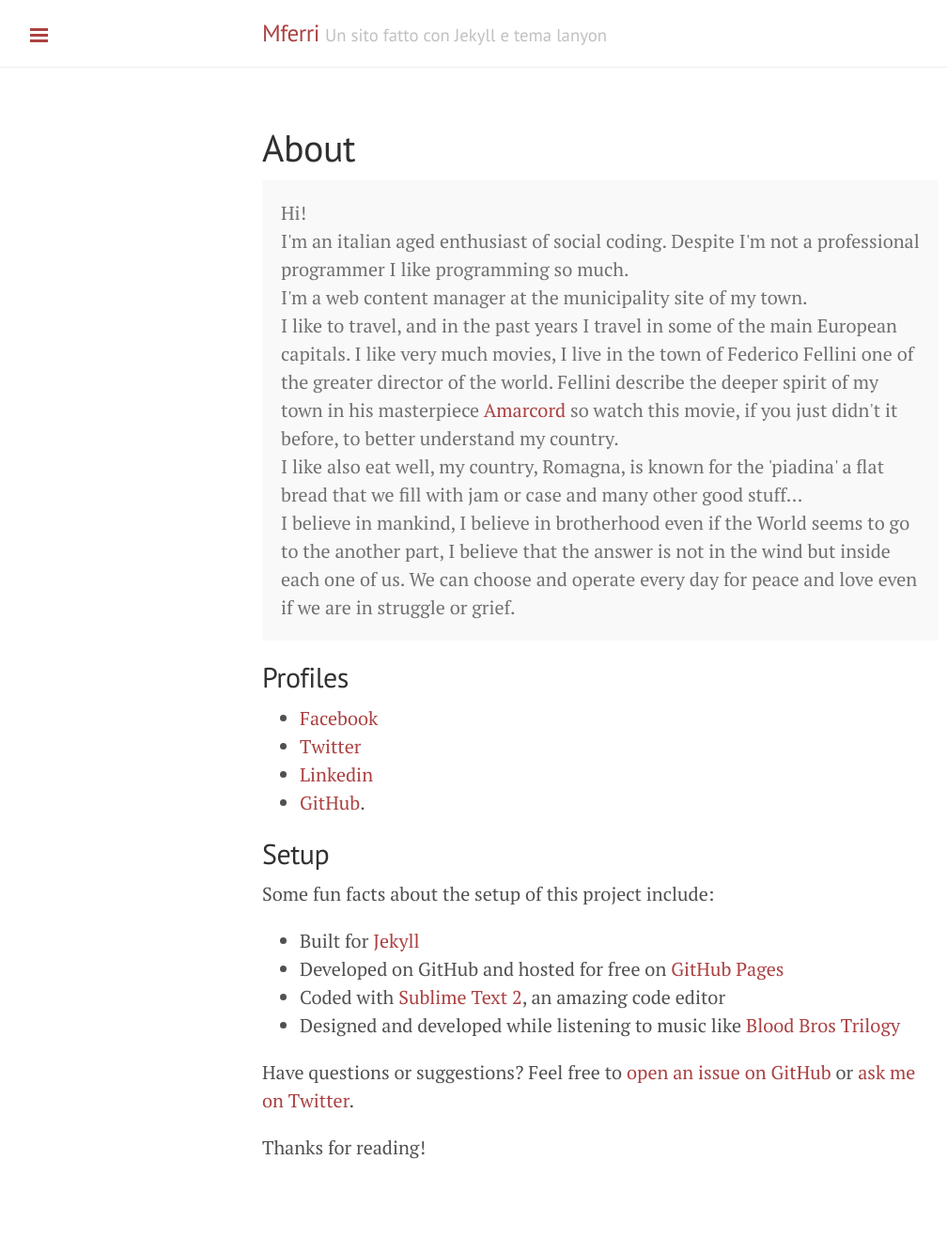
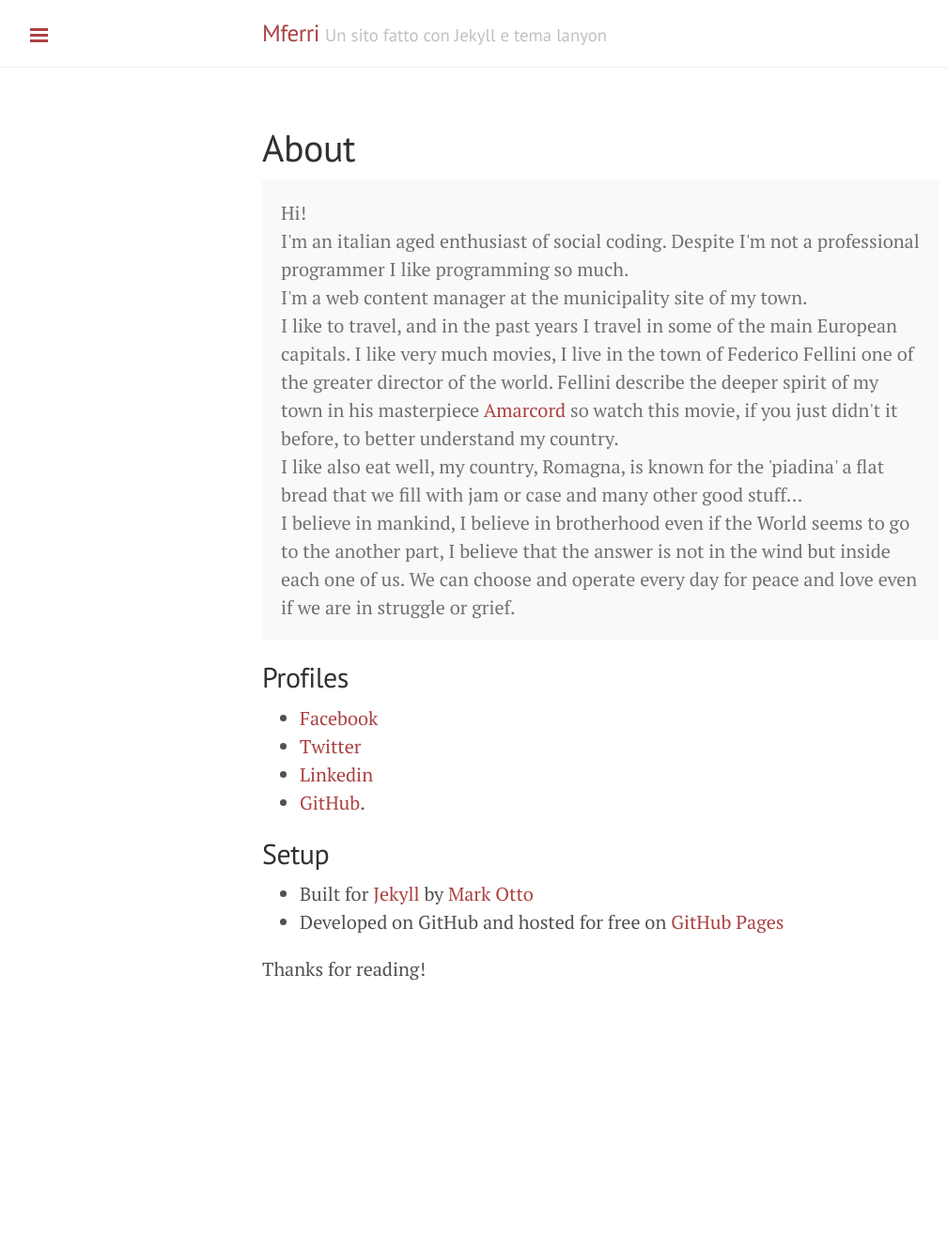
Before and after one commit to gbvitrano/mauroferri.github.io, a Jekyll site: the page built from about.md, in a window 1280 px wide. Shown: the whole page at 94% size, without its empty margins (1-1009 px from the left). Built offline with Jekyll 4.4.1, drawn with Linux system fonts in a browser that asks for light colours; Markdown is read by kramdown in place of the engine named in the settings; after the commit the page ends 1127 px from its top, so only the background shows below that.

Commit message:
Update about.md

```diff
--- a/about.md
+++ b/about.md
@@ -22,13 +22,7 @@ title: About
 
 ## Setup
 
-Some fun facts about the setup of this project include:
-
-* Built for [Jekyll](http://jekyllrb.com)
+* Built for [Jekyll](http://jekyllrb.com) by [Mark Otto](https://twitter.com/mdo)
 * Developed on GitHub and hosted for free on [GitHub Pages](https://pages.github.com)
-* Coded with [Sublime Text 2](http://sublimetext.org), an amazing code editor
-* Designed and developed while listening to music like [Blood Bros Trilogy](https://soundcloud.com/maddecent/sets/blood-bros-series)
-
-Have questions or suggestions? Feel free to [open an issue on GitHub](https://github.com/poole/issues/new) or [ask me on Twitter](https://twitter.com/mdo).
 
 Thanks for reading!
```
